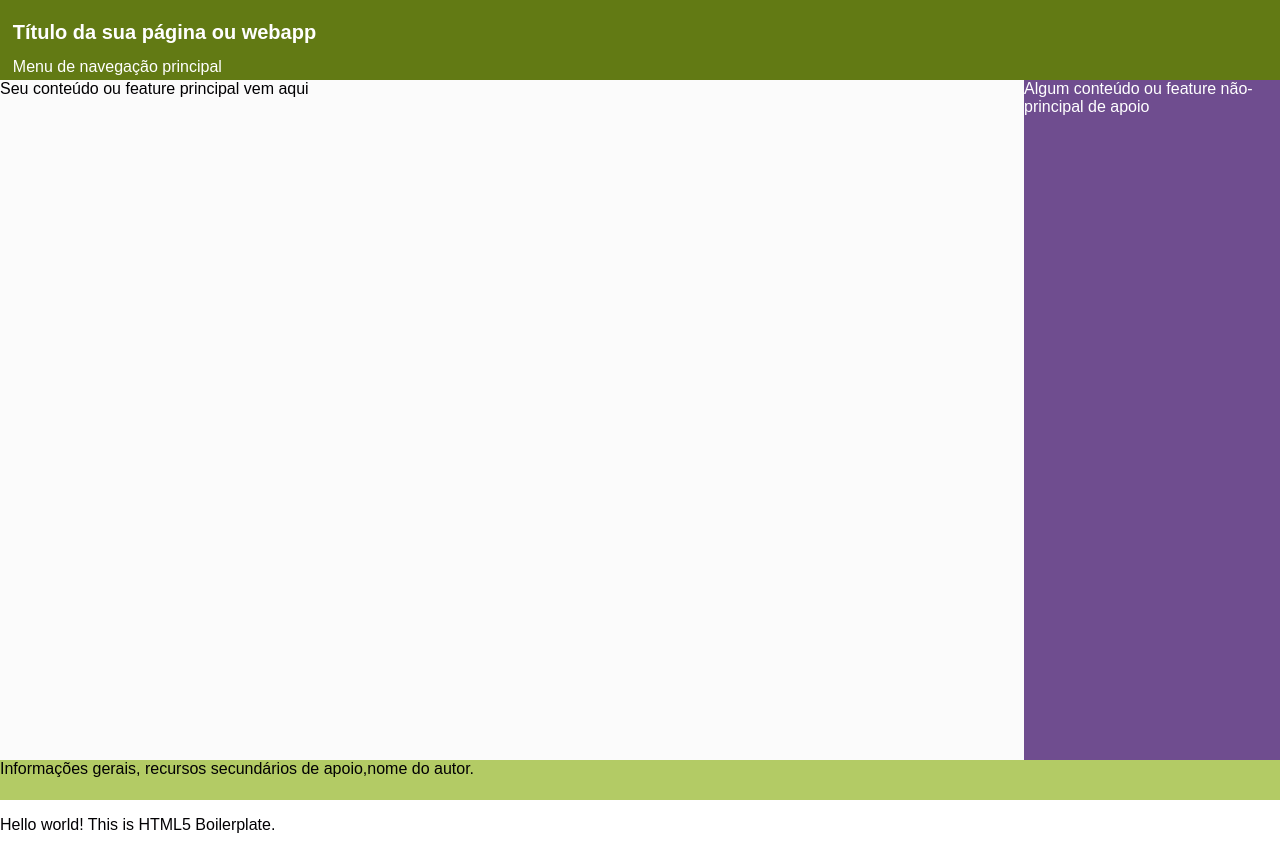
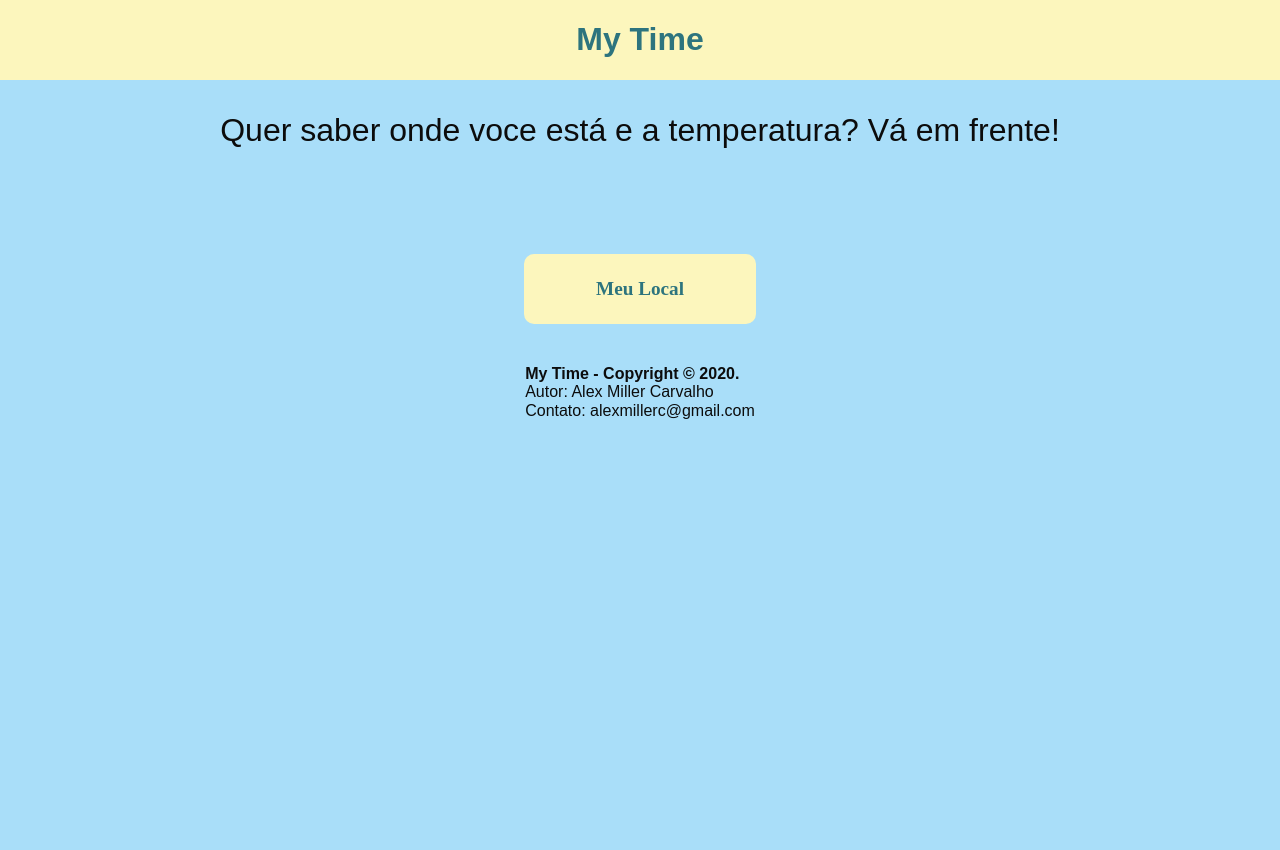
Before and after one commit to alexmillerc/projeto-frontend, a website built with Parcel: page index.html in a window 1280 px wide. After the commit the page ends 800 px from the top, so only its background shows below. Built offline with nearby package versions, Linux system fonts and the light colour scheme.

Commit message:
Exercicio 01 - HTML5 APIs

```diff
--- a/css/main.css
+++ b/css/main.css
@@ -1,34 +1,79 @@
-body {
+
+body{
+  background-color: #a9def9;;
+  height: 85vh;
+}
+
+h1 {
+  text-align: center;
+  font-size: xx-large;
+  font-style: normal;
   font-family: Arial, Helvetica, sans-serif;
-  color: #020103;
- }
- body > header {
-  background-color: #627A14;
-  padding: 1vh 1vw;
-  height: 10vh;
-  box-sizing: border-box;
-  color: #fff;
- }
- body > main {
-  height: 85vh;
- }
- body > footer {
-  height: 5vh;
-  background-color: #B3CB65;
- }
- h1.app-title {
-  font-size: 20px;
- }
- section.main-feature {
-  float: left;
-  background-color: #fbfbfb;
-  width: 80vw;
-  height: 85vh;
- }
- aside.secundary-feature {
-  float: right;
-  background-color: #6F4D8F;
-  width: 20vw;
-  height: 85vh;
-  color: #fff;
+  color: #2d747e;
 }
+
+h2 {
+  text-align: center;
+  font-size: xx-large;
+  font-style: normal;
+  font-family: Arial, Helvetica, sans-serif;
+  color: #0c0c0c;
+}
+
+.local {
+  text-align: center;
+  font-size: xx-large;
+  font-style: normal;
+  font-family: Arial, Helvetica, sans-serif;
+  color: #0c0c0c;
+}
+
+.titulo {
+  display: flex;
+  justify-content: center;
+  background-color: #fcf6bd;
+}
+
+
+p {
+  text-align: justify;
+  font-size: medium;
+  font-style: normal;
+  font-family: Arial, Helvetica, sans-serif;
+  color: #0c0c0c;
+}
+
+.introducao {
+  display: flex;
+  justify-content: center;
+}
+
+.rodape {
+  display: flex;
+  justify-content: center;
+  height: 120px;
+  margin-top: 0.5%;
+}
+
+#restart {
+  background-color: #fcf6bd;
+  color: #2d747e;
+  display: block;
+  margin: 0 auto;
+  font-weight: bold;
+  border: none;
+  padding: 22px 70px;
+  border-radius: 10px;
+  border: #fcf6bd 2px solid;
+  cursor: pointer;
+  font-size: larger;
+  font-style: normal;
+  transform-style: none;
+}
+
+#restart:hover {
+  background-color: #2d747e;
+  color: #fcf6bd;
+  border: #fcf6bd 2px solid;
+  cursor: pointer;
+}
--- a/index.html
+++ b/index.html
@@ -24,26 +24,35 @@
 
 <body>
 
-  <header>
-    <h1 class="app-title">Título da sua página ou webapp</h1>
-    <nav>Menu de navegação principal</nav>
-  </header>
+  <div class="titulo"><h1 >My Time</h1></div>
 
-  <main>
-    <section class="main-feature">
-        Seu conteúdo ou feature principal vem aqui
-    </section>
-    <aside class="secundary-feature">
-        Algum conteúdo ou feature não-principal de apoio
-    </aside>
-  </main>
+  <p id="localizacao" class="local">Quer saber onde voce está e a temperatura? Vá em frente!</p>
+  <br>
+  <p id="mostra-cidade" class="local" hidden><b>Cidade: </b><i id="cidade"></i></p>
+  <p id="mostra-pais" class="local" hidden><b>País: </b><i id="pais"></i></p>
+  <p id="mostra-temp" class="local" hidden><b>Temperatura: </b><i id="temp">0</i>ºC</p>
+  <p id="mostra-umid" class="local" hidden><b>Umidade: </b><i id="umid">0</i>%</p>
+  <br><br><br>
+  <button id="restart" onclick="getLocation()" onclick="location.reload()">Meu Local</button>
 
-  <footer>
-    Informações gerais, recursos secundários de apoio,nome do autor.
-  </footer>
+ </div>
+
+ <br>
+
+
+ <div class="rodape">
+  <p><b id="direitos">My Time - Copyright © 2020.</b><br>
+      Autor: Alex Miller Carvalho<br>
+      Contato: alexmillerc@gmail.com<br>
+  </p>
+</div>
+
+
+</body>
+
+
 
   <!-- Add your site or application content here -->
-  <p>Hello world! This is HTML5 Boilerplate.</p>
   <script src="js/vendor/modernizr-3.11.2.min.js"></script>
   <script src="js/plugins.js"></script>
   <script src="js/main.js"></script>
--- a/js/main.js
+++ b/js/main.js
@@ -1,8 +1,66 @@
-function helloWorld() {
-    for (let i = 3; i > 0; i-- ) {
-    console.log(i);
+var x=document.getElementById("localizacao");
+
+function getLocation()
+  {
+  if (navigator.geolocation)
+    {
+    navigator.geolocation.getCurrentPosition(showPosition,showError);
     }
-    console.log('...');
-    console.log('Hello World!');
-   }
-   helloWorld();
+  else{x.innerHTML="Seu browser não suporta Geolocalização.";}
+  }
+function showPosition(position)
+  {
+    let lat = position.coords.latitude;
+    let long = position.coords.longitude;
+    url = `https://api.openweathermap.org/data/2.5/weather?lat=${lat}&lon=${long}&units=imperial&APPID=ff82e634261a603c20b82654d076ea5c`;
+    fetchApi(url);
+  }
+
+  function showError(error)
+  {
+  switch(error.code)
+    {
+    case error.PERMISSION_DENIED:
+      x.innerHTML="Usuário rejeitou a solicitação de Geolocalização."
+      break;
+    case error.POSITION_UNAVAILABLE:
+      x.innerHTML="Localização indisponível."
+      break;
+    case error.TIMEOUT:
+      x.innerHTML="A requisição expirou."
+      break;
+    case error.UNKNOWN_ERROR:
+      x.innerHTML="Algum erro desconhecido aconteceu."
+      break;
+    }
+  };
+
+
+function fetchApi(url) {
+    let cidade = document.getElementById('cidade');
+    let pais = document.getElementById('pais');
+    let temp = document.getElementById('temp');
+    let umid = document.getElementById('umid');
+    fetch(url)
+    .then((data) => {
+      return data.json();
+    })
+    .then((data) => {
+      let tempCelsius = ((5/9) * (data.main.temp-32)).toFixed(1);
+      cidade.innerText = data.name;
+      pais.innerText = data.sys.country;
+      console.log(data);
+      temp.innerText = tempCelsius;
+      umid.innerText = data.main.humidity;
+      document.getElementById("mostra-cidade").hidden = false;
+      document.getElementById("mostra-pais").hidden = false;
+      document.getElementById("mostra-temp").hidden = false;
+      document.getElementById("mostra-umid").hidden = false;
+
+
+    })
+    .catch((err) => {
+      cidade.innerText = 'Erro na conexão, tente mais tarde.';
+      temp.innerText = '-';
+    })
+  }
```
